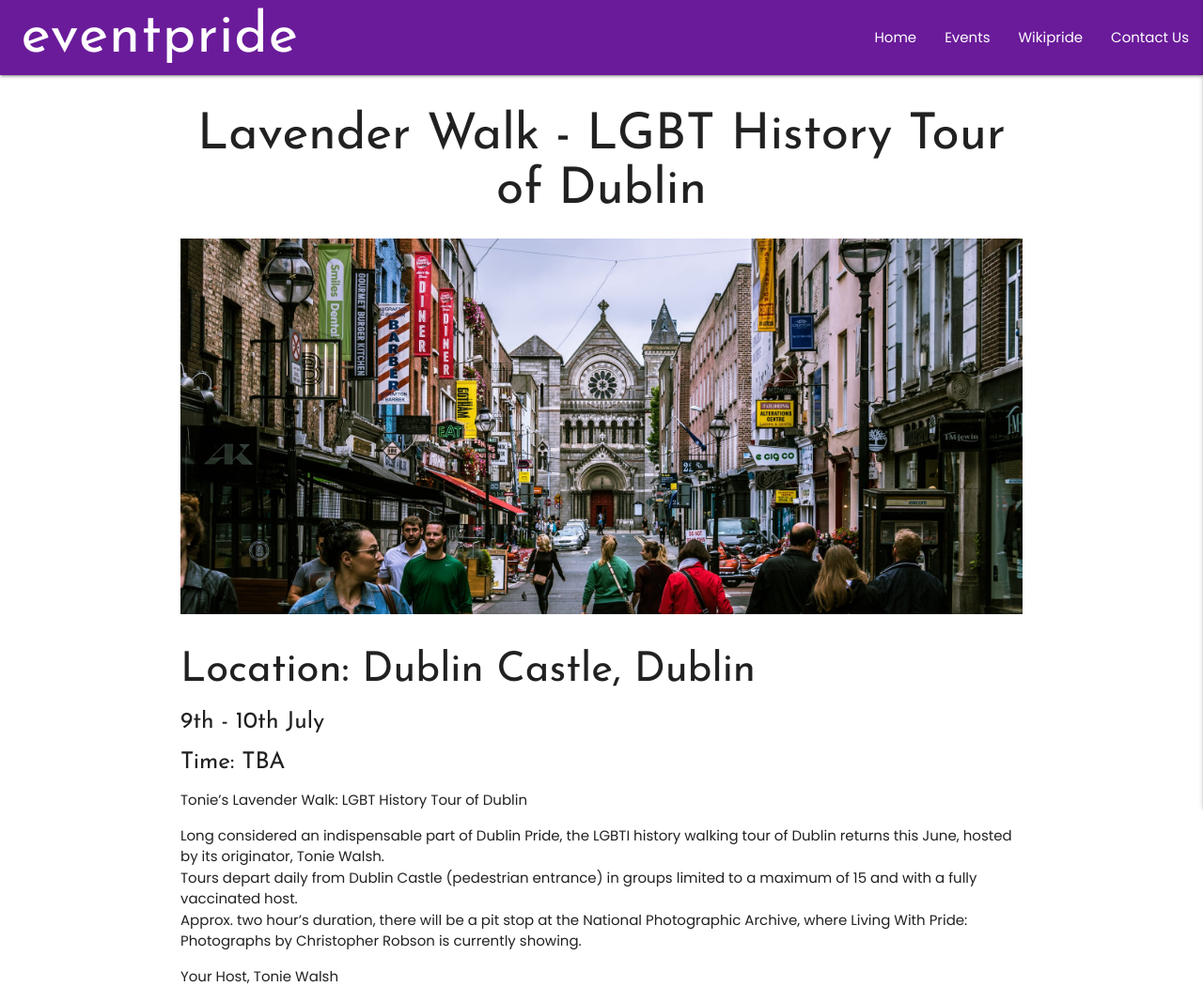
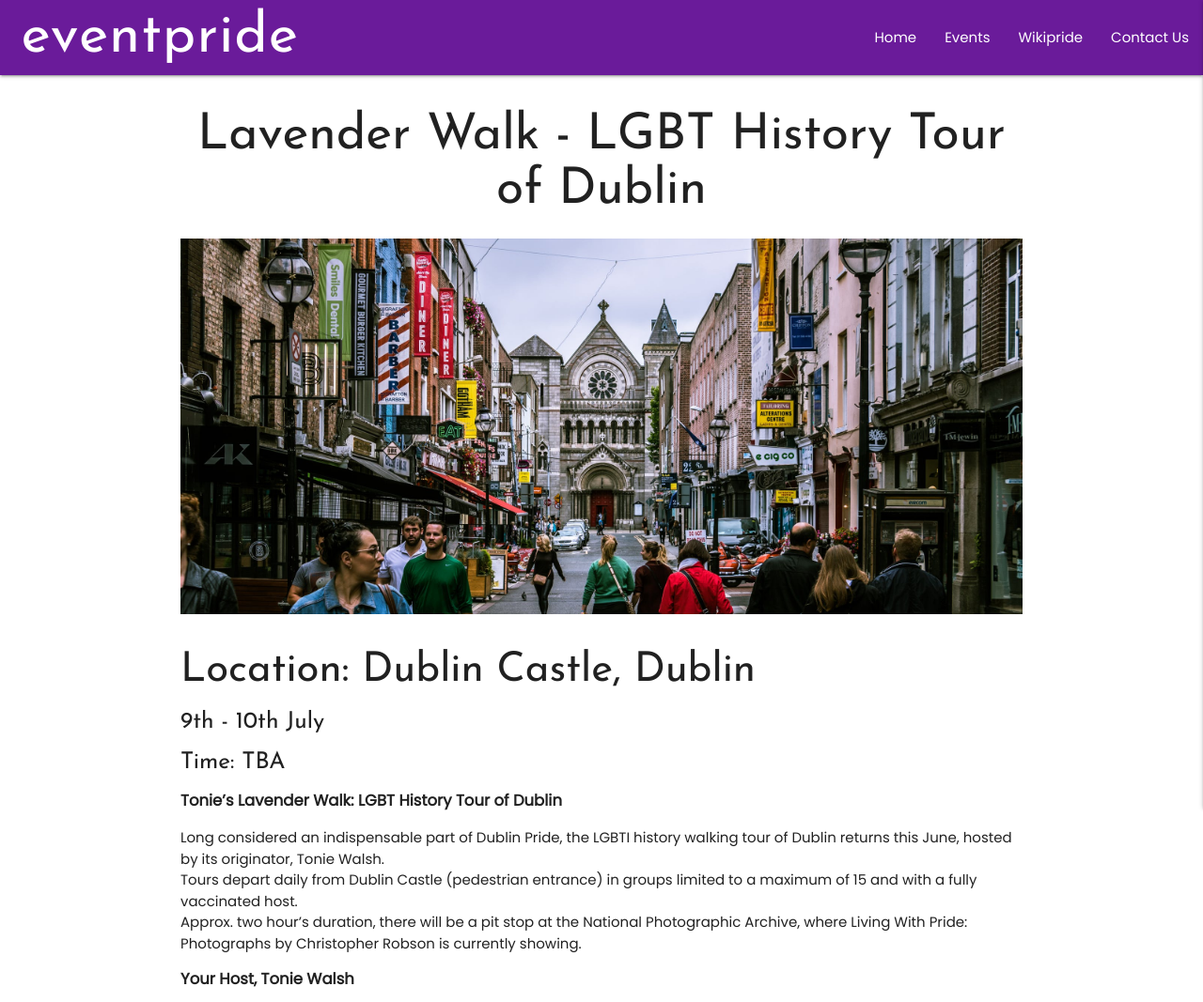
Before and after one commit to roomacarthur/eventpride, a Flask app: page /lavender-walk in a window 1280 px wide. Shown: the top 1067 px of the page at 94% size. Run offline with Flask 2, Linux system fonts and the light colour scheme; some libraries are stand-ins or nearby versions.

Commit message:
updated subtitle font size on event pages

```diff
--- a/static/css/style.css
+++ b/static/css/style.css
@@ -66,6 +66,10 @@ nav .brand-logo {
 #mapid {
     height: 400px;
     margin-bottom: 1.5rem;
+}
+.bold {
+    font-weight:600;
+    font-size: 110%;
 }
 /* ____INDEX.HTML_____ */
 
--- a/templates/lavender-walk.html
+++ b/templates/lavender-walk.html
@@ -10,7 +10,8 @@
   <h5>9th - 10th July</h5>
   <h5>Time: TBA</h5>
   <p>
-    <strong>Tonie’s Lavender Walk: LGBT History Tour of Dublin</strong><br />
+    <span class="bold">Tonie’s Lavender Walk: LGBT History Tour of Dublin</span
+    ><br />
   </p>
   <p>
     Long considered an indispensable part of Dublin Pride, the LGBTI history
@@ -22,7 +23,7 @@
     Photographic Archive, where Living With Pride: Photographs by Christopher
     Robson is currently showing.
   </p>
-  <p><strong>Your Host, Tonie Walsh</strong><br /></p>
+  <p><span class="bold">Your Host, Tonie Walsh</span><br /></p>
   <p>
     Archivist, activist, writer and historian, Tonie Walsh, has had a long
     engagement with Ireland’s LGBT civil rights movement and social scene since
@@ -34,7 +35,7 @@
     Library of Ireland.
   </p>
   <p>
-    <strong>Praise for Lavender Walk</strong>
+    <span class="bold">Praise for Lavender Walk</span>
   </p>
   <p>
     Of course, there are some interesting and exciting developments to mention.
```
